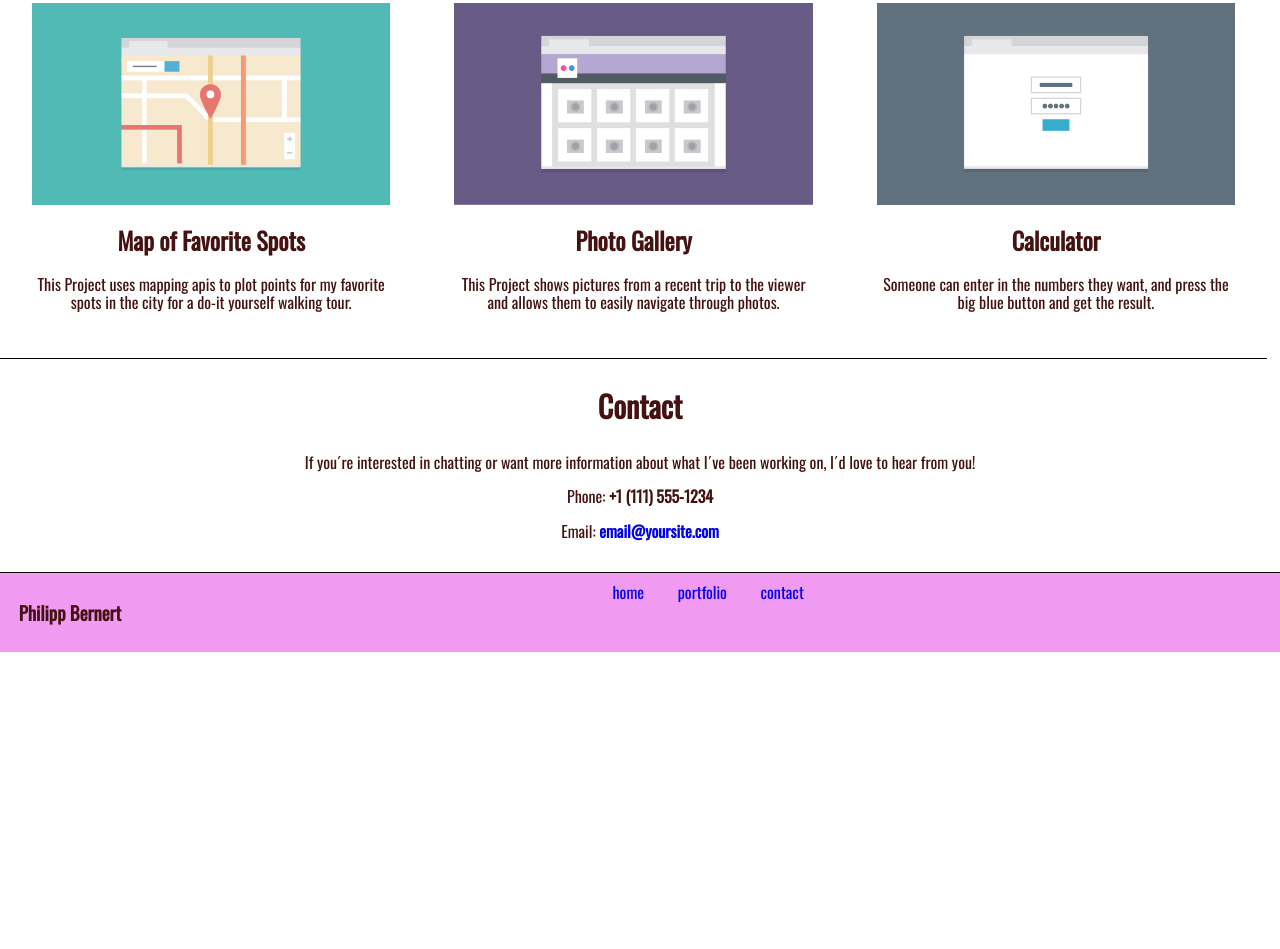
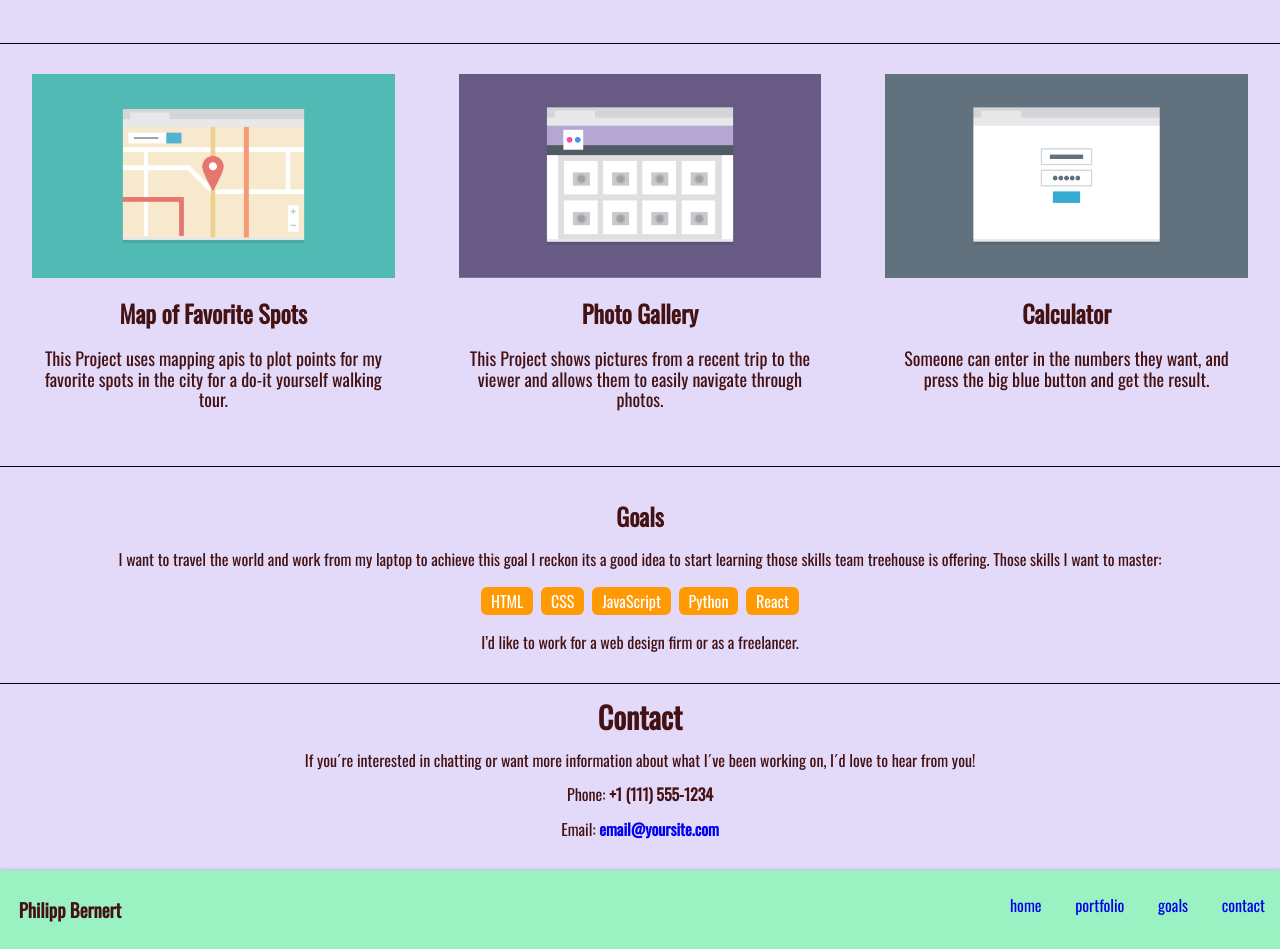
Before and after one commit to ph3nto/Project-2, a plain HTML site: page index.html in a window 1280 px wide. Shown: the part 945-1894 px from the top of the page. Before the commit the page ends 1597 px from the top, so only its background shows below. Drawn offline with nearby package versions, Linux system fonts and the light colour scheme.

Commit message:
finishing up

```diff
--- a/css/styles.css
+++ b/css/styles.css
@@ -24,11 +24,20 @@ img {
 	box-shadow: 0 1px 4px rgba(0,0,0,.4);
 	width: 100%;
 	top: 0;
-	background: rgb(241, 154, 241);
+	background: rgb(154, 241, 193);
 	margin: auto;
 }
 
-
+.box2,
+.goals,
+.contact {
+	background: #e3dafa;
+}
+.box2 p {
+	width: 100%;
+	height: 70px;
+	font-size: 18px;
+}
 .name {
 	font-size: 2.25em;
 	margin: 0;
@@ -60,7 +69,7 @@ img {
 
 
 .portfolio {
-	margin-bottom: 50px;
+	padding-top: 50px;
 	font-size: 40px;
 }
 
@@ -71,6 +80,7 @@ img {
 
 .contact h3 {
 	font-size: 30px;
+	margin: 0;
 }
 
 .intro {
@@ -81,7 +91,7 @@ img {
 
 }
 .intro p {
-	font-size: 1.2em;
+	font-size: 20px;
 	padding-top: 10px;
 }
 
@@ -90,7 +100,8 @@ img {
 .main-footer,
 .contact,
 .col,
-.portfolio {
+.portfolio,
+.goals {
 	text-align: center;
 }
 .col {
@@ -99,11 +110,13 @@ img {
 }
 
 .main-footer {
-	background: rgb(241, 154, 241);
+	background: rgb(154, 241, 193);
+	box-shadow: 0 1px 4px rgba(0,0,0,.4);
 }
 
 .contact {
-	padding-bottom: 1em;
+	padding-bottom: 16px;
+	padding-top: 16px;
 }
 .name-bottom {
 	float: left;
@@ -118,9 +131,26 @@ img {
 .bottom-nav {
 	display: none;
 }
-.main-footer {
-	border-top: 1px solid black;
+
+.goals {
+	padding-bottom: 16px;
+	padding-top: 16px;
+	border-bottom: 1px solid black;
 }
+
+ul.skills {
+	padding: 0;
+	text-align: center;
+  }
+
+  .skills li {
+	border-radius: 6px;
+	display: inline-block;
+	background: #ff9904;
+	color: white;
+	padding: 5px 10px;
+	margin: 2px;
+  }
 /* ---- Float clearfix ---- */
 
 .clearfix::after {
@@ -155,7 +185,7 @@ img {
 		font-size: 20px;
 		padding: 30px;
 		text-align: left;
-		font-size: 1.6em;
+		font-size: 25px;
 
 	}
 	.name-bottom {
@@ -164,7 +194,7 @@ img {
 
 	.bottom-nav {
 		float: right;
-		display: contents;
+		display: block;
 
 	}
 
@@ -210,7 +240,7 @@ img {
 	}
 	.intro p {
 		width: 70%;
-		font-size: 2em;
+		font-size: 32px;
 		padding: 30px 200px 30px 100px;
 		text-align: left;
 	}
@@ -229,7 +259,7 @@ img {
 
 	.bottom-nav {
 		float: right;
-		display: contents;
+		display: block;
 	}
 
 	.col {
@@ -239,17 +269,17 @@ img {
 	.article-1,
 	.article-2,
 	.article-3 {
-	  width: 33%;
-	  padding-left: 2em;
-	  padding-right: 2em;
+	  width: 33.33%;
+	  padding-left: 32px;
+	  padding-right: 32px;
 	}
 
 	.article-4,
 	.article-5,
 	.article-6 {
-	  width: 33%;
-	  padding-left: 2em;
-	  padding-right: 2em;
+	  width: 33.33%;
+	  padding-left: 32px;
+	  padding-right: 32px;
 	}
 	.contact {
 		width: 100%;
--- a/index.html
+++ b/index.html
@@ -19,6 +19,7 @@
                         <ul>
                             <li><a href="#">home</a></li>
                             <li><a href="#portfolio">portfolio</a></li>
+                            <li><a href="#goals">goals</a></li>
                             <li><a href="#contact">contact</a></li>
                         </ul>
                     </nav>
@@ -35,7 +36,7 @@
 
             <main>
 
-                <section class="clearfix">
+                <section class="clearfix box2">
 
                         <h2 class="portfolio" id="portfolio">Portfolio</h2>
                         <article class="article-1 col clearfix">
@@ -77,7 +78,22 @@
 
                     </section>
 
-                <section class="contact" id="contact">
+                <section class="goals" id="goals">
+                    <h2>Goals</h2>
+                        <p>I want to travel the world and work from my laptop to achieve this goal I reckon its a good idea to start learning those skills team treehouse is offering. Those skills I want to master:</p>
+                        <ul class="skills">
+                        <li>HTML</li>
+                        <li>CSS</li>
+                        <li>JavaScript</li>
+                        <li>Python</li>
+                        <li>React</li>
+                        </ul>
+                        <p>I’d like to work for a web design firm or as a freelancer.</p>
+                </section>
+
+
+
+                 <section class="contact" id="contact">
                         <h3>Contact</h3>
                         <p>If you´re interested in chatting or want more information about what I´ve been working on, I´d love to hear from you!</p>
                         <p>Phone: <strong>+1 (111) 555-1234</strong></p>
@@ -91,6 +107,7 @@
                         <ul class="bottom-nav">
                             <li><a href="#">home</a></li>
                             <li><a href="#portfolio">portfolio</a></li>
+                            <li><a href="#goals">goals</a></li>
                             <li><a href="#contact">contact</a></li>
                         </ul>
                 </div>
```
